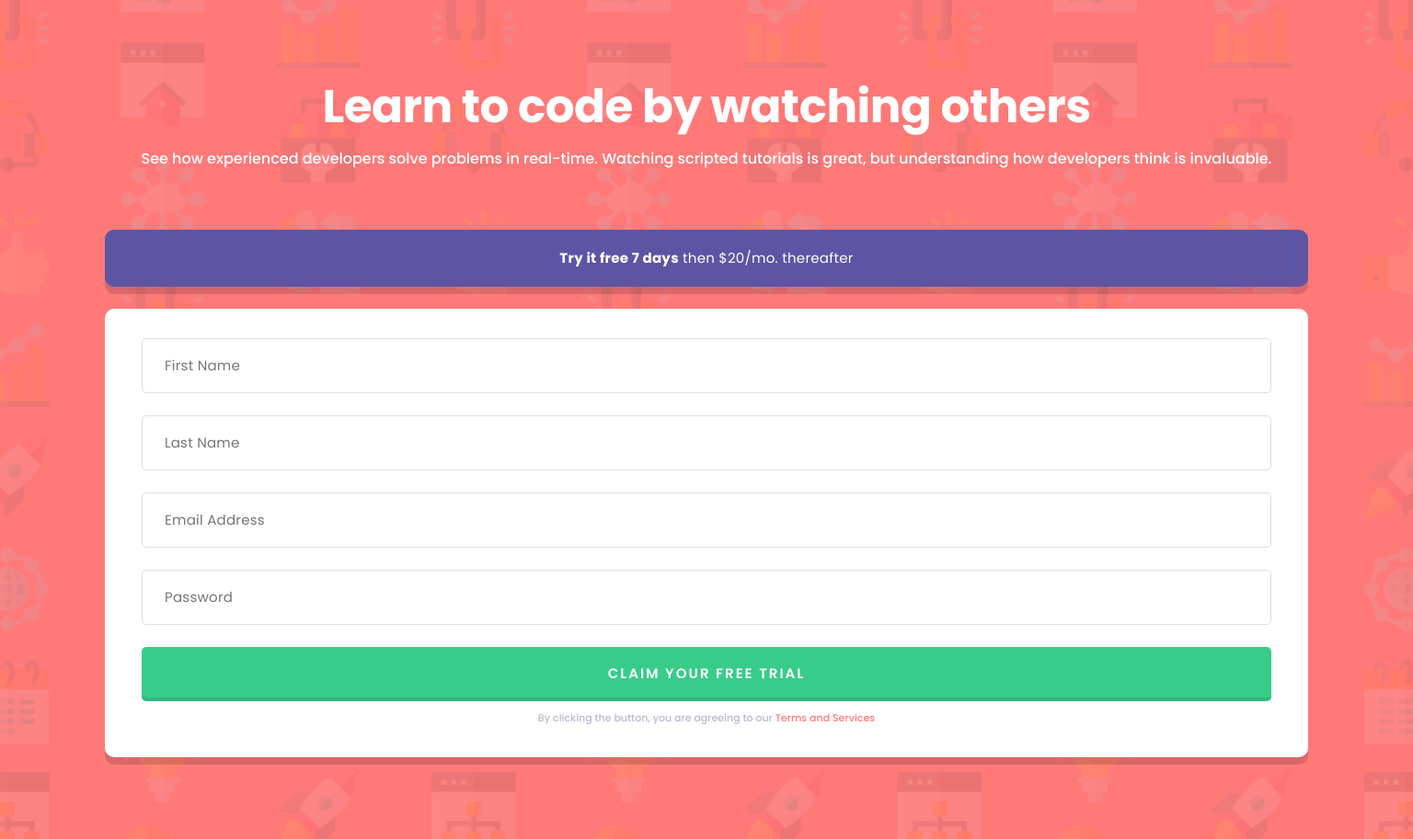
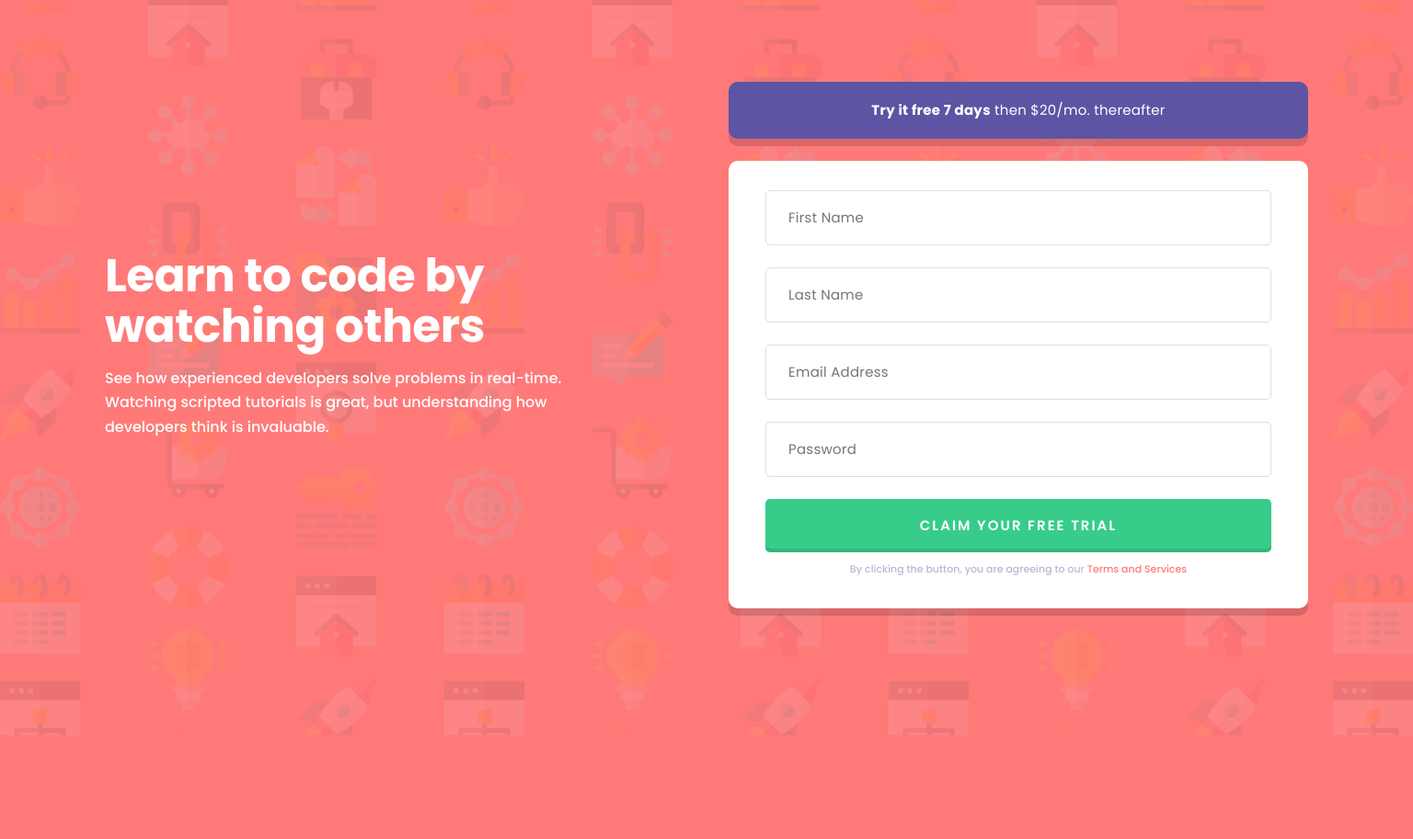
Before and after one commit to irfanoezen/intro-component-with-sign-up-form, a plain HTML site: page index.html in a window 1536 px wide. Shown: the whole page at 92% size. After the commit the page ends 800 px from the top, so only its background shows below. Drawn offline with Linux system fonts and the light colour scheme.

Commit message:
Style desktop view

```diff
--- a/style.css
+++ b/style.css
@@ -251,3 +251,24 @@ input[type="submit"] {
     margin-block-start: -16px;
   }
 }
+
+@media screen and (min-width: 1440px) {
+  .main {
+    flex-direction: row;
+    align-items: center;
+    column-gap: 48px;
+  }
+
+  .heading,
+  .content {
+    flex: 1;
+  }
+
+  .heading {
+    text-align: left;
+  }
+
+  .text {
+    max-width: 50ch;
+  }
+}
```
